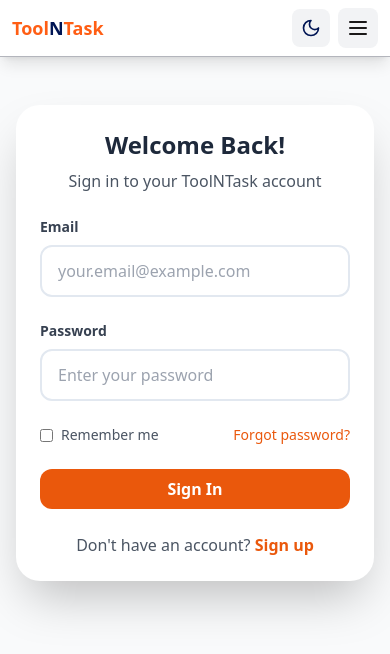
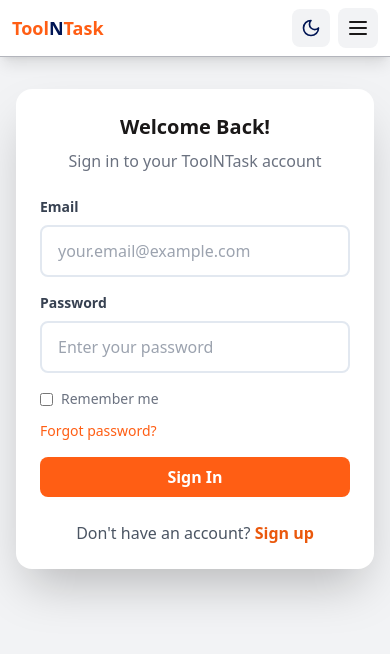
Before and after one commit to SeneshFitzroy/ToolnTask, a Next.js app: page /SignIn in a window 390 px wide. Shown: the top 654 px of the page. Built offline with nearby package versions, Linux system fonts and the light colour scheme.

Commit message:
feat: Enhanced pages/SignIn.tsx,  - Detailed changes: diff --git a/pages/SignIn.tsx b/pages/SignIn.tsx i... at 01:58 PM +0530, July 03, 2025

```diff
--- a/pages/SignIn.tsx
+++ b/pages/SignIn.tsx
@@ -1,51 +1,77 @@
 
 import Navigation from '../src/components/Navigation';
+import Footer from '../src/components/Footer';
 import { Button } from '../src/components/ui/button';
 import Link from 'next/link';
+import { useState, useEffect } from 'react';
+import { useTheme } from 'next-themes';
 
 export default function SignIn() {
+  const { theme } = useTheme();
+  const [mounted, setMounted] = useState(false);
+
+  useEffect(() => {
+    setMounted(true);
+  }, []);
+
+  if (!mounted) return null;
+
   return (
-    <div className="min-h-screen bg-gray-50 dark:bg-gray-900">
+    <div className="min-h-screen" style={{ backgroundColor: theme === 'dark' ? '#0C0F16' : '#F2F3F5' }}>
       <Navigation />
 
-      <div className="flex items-center justify-center py-12 sm:py-16 px-4 sm:px-6 lg:px-8">
-        <div className="max-w-md w-full">
-          <div className="bg-white dark:bg-gray-800 rounded-3xl shadow-2xl p-6 sm:p-8">
+      <div className="flex items-center justify-center py-8 sm:py-12 lg:py-16 px-4 sm:px-6 lg:px-8">
+        <div className="max-w-sm sm:max-w-md w-full">
+          <div className="rounded-2xl sm:rounded-3xl shadow-2xl p-6 sm:p-8" style={{ backgroundColor: theme === 'dark' ? '#1A1818' : '#FFFFFF' }}>
             <div className="text-center mb-6 sm:mb-8">
-              <h1 className="text-2xl sm:text-3xl font-bold text-slate-800 dark:text-white mb-2">Welcome Back!</h1>
-              <p className="text-gray-600 dark:text-gray-300">Sign in to your ToolNTask account</p>
+              <h1 className="text-xl sm:text-2xl lg:text-3xl font-bold mb-2" style={{ color: theme === 'dark' ? '#FFFFFF' : '#1A1818' }}>Welcome Back!</h1>
+              <p style={{ color: theme === 'dark' ? '#B3B5BC' : '#6B7280' }}>Sign in to your ToolNTask account</p>
             </div>
 
-            <form className="space-y-6">
+            <form className="space-y-4 sm:space-y-6">
               <div>
-                <label className="block text-sm font-semibold text-gray-700 dark:text-gray-300 mb-2">Email</label>
+                <label className="block text-sm font-semibold mb-2" style={{ color: theme === 'dark' ? '#B3B5BC' : '#374151' }}>Email</label>
                 <input
                   type="email"
-                  className="w-full px-4 py-3 border-2 border-slate-200 dark:border-gray-600 rounded-xl focus:border-orange-600 focus:outline-none bg-white dark:bg-gray-700 text-slate-800 dark:text-white"
+                  className="w-full px-4 py-3 border-2 rounded-lg sm:rounded-xl focus:outline-none transition-colors"
+                  style={{
+                    borderColor: theme === 'dark' ? '#4B5563' : '#E2E8F0',
+                    backgroundColor: theme === 'dark' ? '#374151' : '#FFFFFF',
+                    color: theme === 'dark' ? '#FFFFFF' : '#1A1818'
+                  }}
                   placeholder="your.email@example.com"
+                  onFocus={(e) => e.currentTarget.style.borderColor = '#FF5E14'}
+                  onBlur={(e) => e.currentTarget.style.borderColor = theme === 'dark' ? '#4B5563' : '#E2E8F0'}
                 />
               </div>
 
               <div>
-                <label className="block text-sm font-semibold text-gray-700 dark:text-gray-300 mb-2">Password</label>
+                <label className="block text-sm font-semibold mb-2" style={{ color: theme === 'dark' ? '#B3B5BC' : '#374151' }}>Password</label>
                 <input
                   type="password"
-                  className="w-full px-4 py-3 border-2 border-slate-200 dark:border-gray-600 rounded-xl focus:border-orange-600 focus:outline-none bg-white dark:bg-gray-700 text-slate-800 dark:text-white"
+                  className="w-full px-4 py-3 border-2 rounded-lg sm:rounded-xl focus:outline-none transition-colors"
+                  style={{
+                    borderColor: theme === 'dark' ? '#4B5563' : '#E2E8F0',
+                    backgroundColor: theme === 'dark' ? '#374151' : '#FFFFFF',
+                    color: theme === 'dark' ? '#FFFFFF' : '#1A1818'
+                  }}
                   placeholder="Enter your password"
+                  onFocus={(e) => e.currentTarget.style.borderColor = '#FF5E14'}
+                  onBlur={(e) => e.currentTarget.style.borderColor = theme === 'dark' ? '#4B5563' : '#E2E8F0'}
                 />
               </div>
 
-              <div className="flex items-center justify-between">
+              <div className="flex flex-col sm:flex-row sm:items-center justify-between gap-3 sm:gap-0">
                 <label className="flex items-center">
-                  <input type="checkbox" className="rounded border-gray-300 dark:border-gray-600 text-orange-600 focus:ring-orange-600 dark:bg-gray-700" />
-                  <span className="ml-2 text-sm text-gray-600 dark:text-gray-300">Remember me</span>
+                  <input type="checkbox" className="rounded mr-2" style={{ accentColor: '#FF5E14' }} />
+                  <span className="text-sm" style={{ color: theme === 'dark' ? '#B3B5BC' : '#6B7280' }}>Remember me</span>
                 </label>
-                <Link href="#" className="text-sm text-orange-600 hover:text-orange-700">
+                <Link href="#" className="text-sm hover:underline" style={{ color: '#FF5E14' }}>
                   Forgot password?
                 </Link>
               </div>
 
-              <Button className="w-full bg-orange-600 hover:bg-orange-700 text-white py-3 sm:py-4 text-base sm:text-lg font-semibold rounded-xl">
+              <Button className="w-full text-white py-3 sm:py-4 text-base sm:text-lg font-semibold rounded-lg sm:rounded-xl transition-all duration-300 hover:scale-105" style={{ backgroundColor: '#FF5E14' }}>
                 Sign In
               </Button>
             </form>
```
